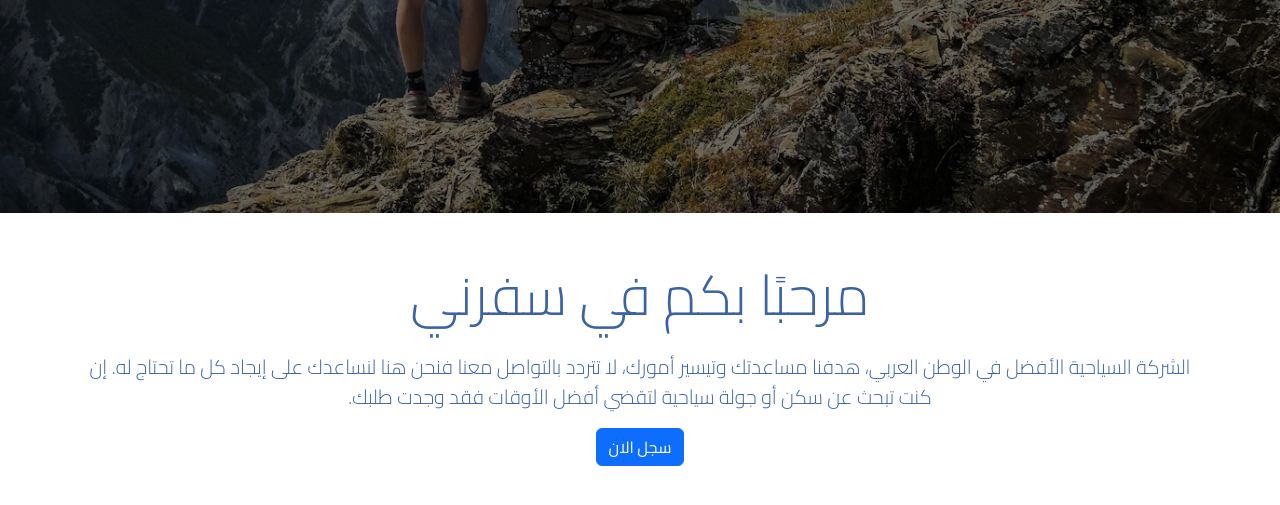
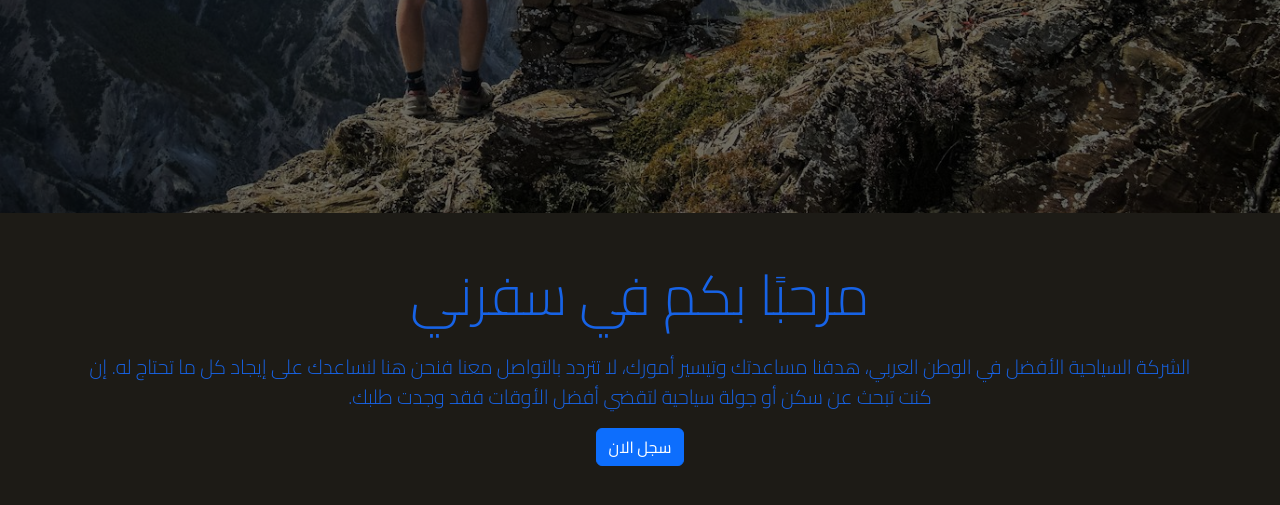
Before and after one commit to Muhammed-Mahrous-Saleh/Safarni, a website built with webpack: page index.html in a window 1280 px wide. Shown: the part 587-1092 px from the top of the page. Built offline with nearby package versions, Linux system fonts and the light colour scheme.

Commit message:
styling for about section

```diff
--- a/src/scss/main.scss
+++ b/src/scss/main.scss
@@ -165,3 +165,23 @@ header {
         }
     }
 }
+
+.about {
+    background-color: $color-main-dark;
+    position: relative;
+    color: $color-secondary-light;
+    font-weight: 600;
+    &::after {
+        content: "";
+        position: absolute;
+        top: 0;
+        left: 0;
+        height: 100%;
+        width: 100%;
+        background-color: rgba(0, 0, 0, 0.5);
+    }
+    .container {
+        position: relative;
+        z-index: 1;
+    }
+}
```
